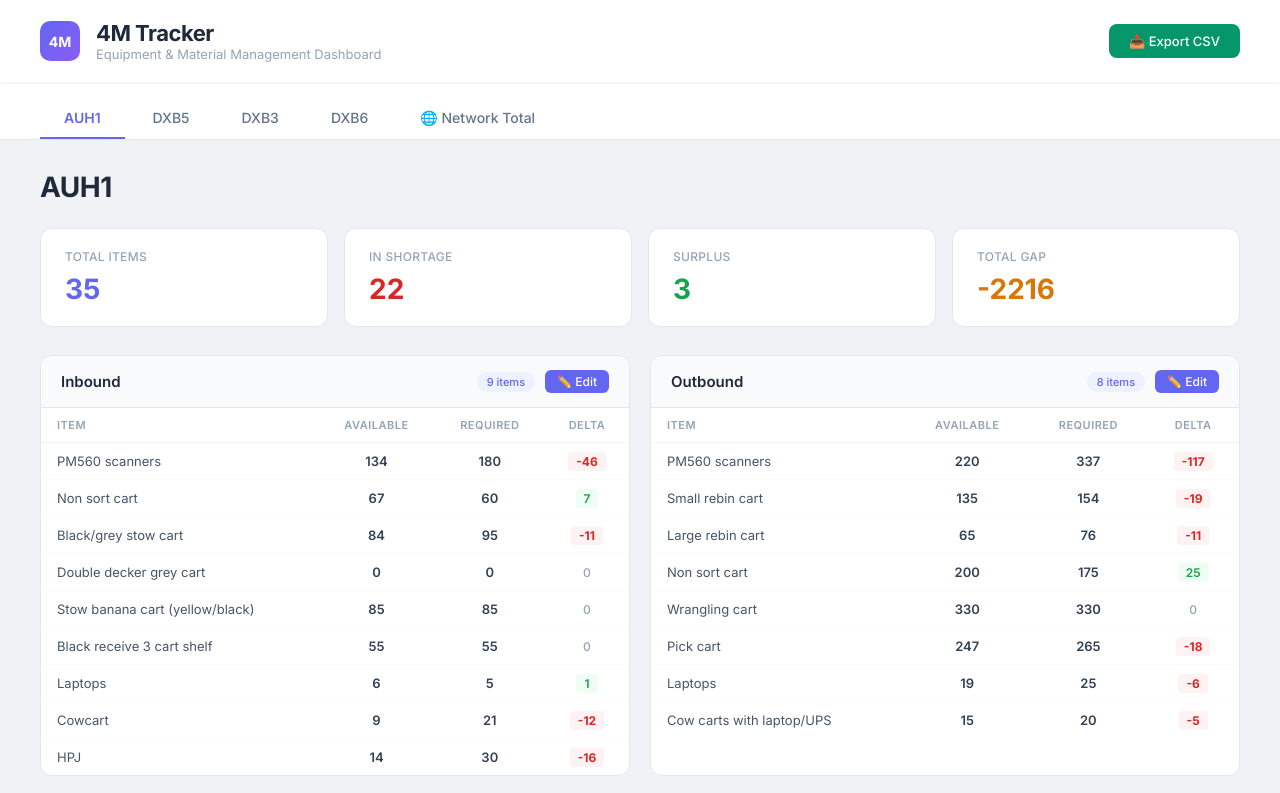
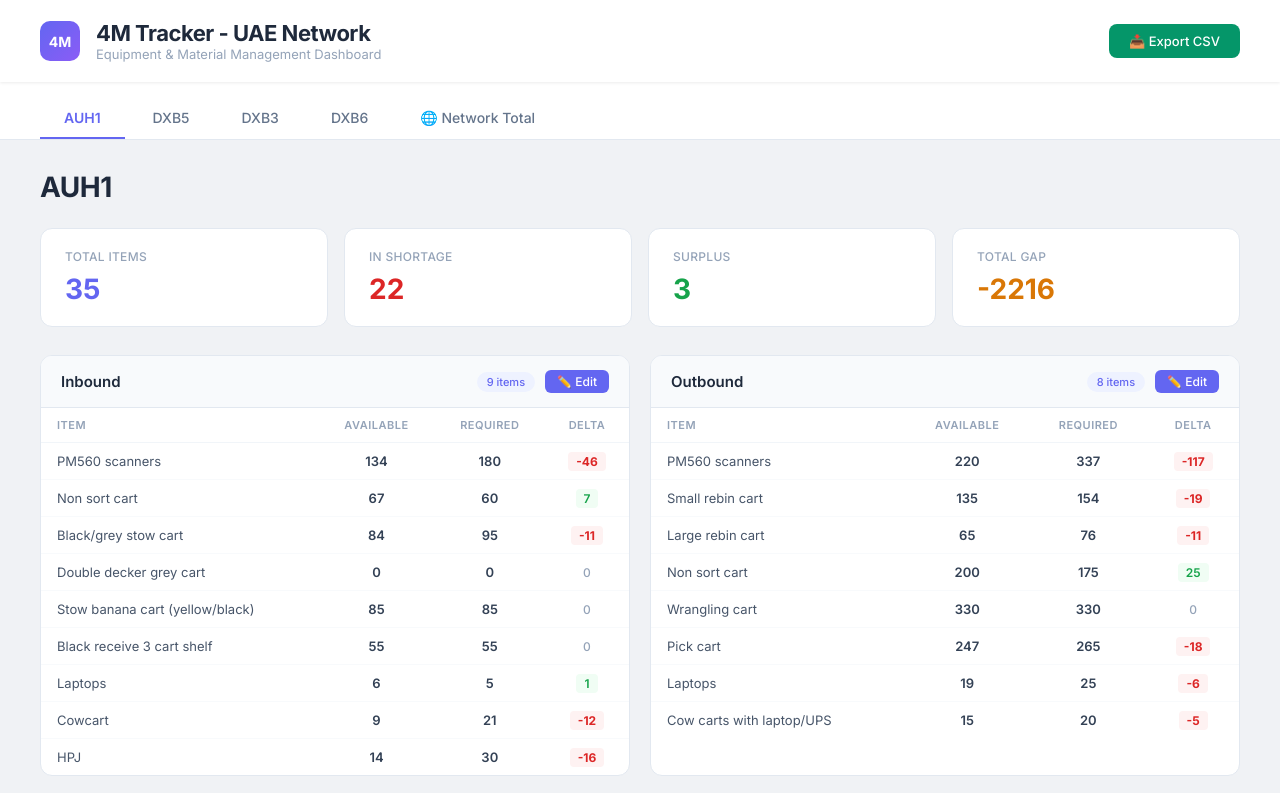
Before and after one commit to gkoudsie/4M-Tracker, a website: page index.html in a window 1280 px wide. Shown: the top 793 px of the page. Drawn offline with Linux system fonts and the light colour scheme.

Commit message:
Update header to 4M Tracker - UAE Network

```diff
--- a/index.html
+++ b/index.html
@@ -629,7 +629,7 @@
         <div class="header-left">
             <div class="logo">4M</div>
             <div>
-                <h1>4M Tracker</h1>
+                <h1>4M Tracker - UAE Network</h1>
                 <div class="subtitle">Equipment & Material Management Dashboard</div>
             </div>
         </div>
```
Also changed, not shown: public/index.html (+1 -1 lines).
